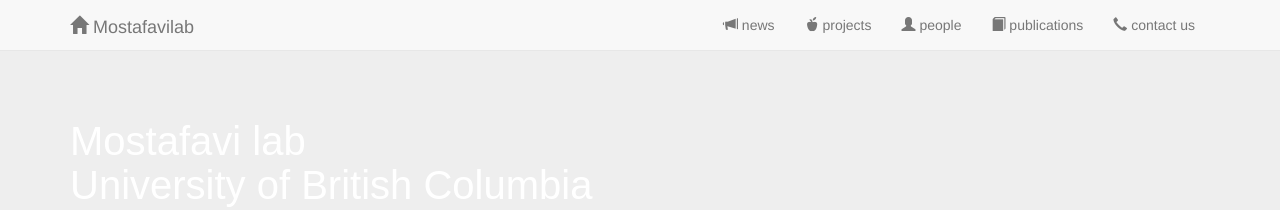
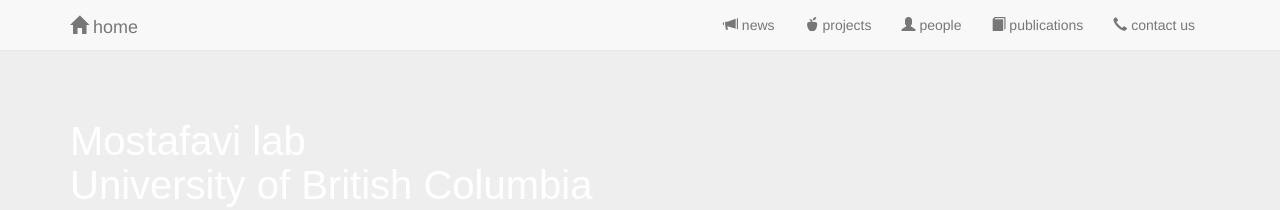
Before and after one commit to saramostafavi/saramostafavi.github.io, a Jekyll site: the page built from index.md, in a window 1280 px wide. Shown: the top 210 px of the page. Built offline with Jekyll 4.4.1, drawn with Linux system fonts in a browser that asks for light colours; nearby versions of some CDN libraries; a style sheet for code colours, icons or effects is not loaded.

Commit message:
Update header.html

```diff
--- a/_includes/header.html
+++ b/_includes/header.html
@@ -7,7 +7,7 @@
                 <span class="icon-bar"></span>
                 <span class="icon-bar"></span>
             </button>
-            <a class="navbar-brand" href="/"><span class="glyphicon glyphicon-home" aria-hidden="true"></span> Mostafavilab</a>
+            <a class="navbar-brand" href="/"><span class="glyphicon glyphicon-home" aria-hidden="true"></span> home</a>
         </div>
         <div id="navbar" class="collapse navbar-collapse">
             <ul class="nav navbar-nav pull-right">
```
